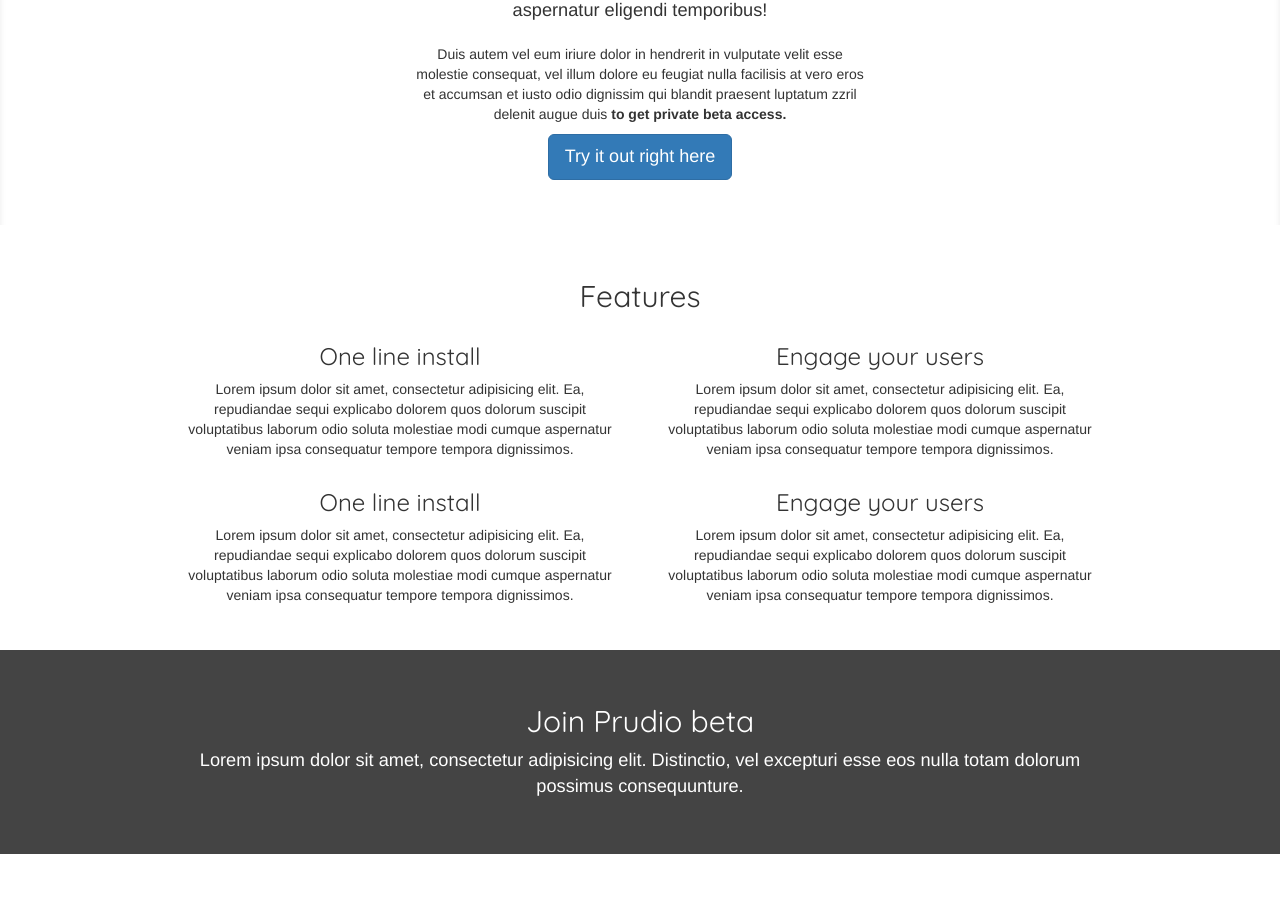
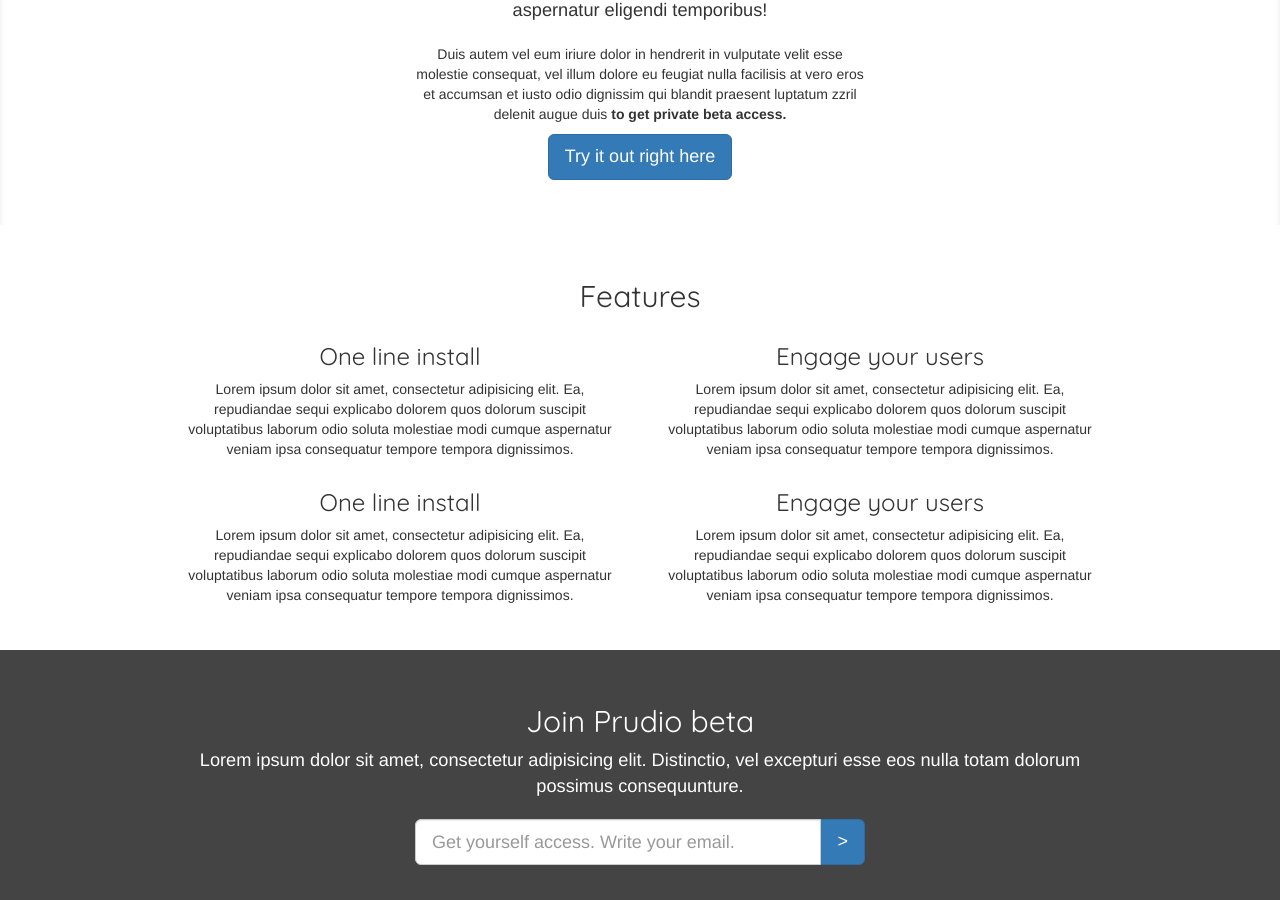
Before and after one commit to PrudioHQ/prudio-landing, a Jekyll site: the page built from index.html, in a window 1280 px wide and 900 px high, scrolled down 957 px. Built offline with Jekyll 4.4.1, drawn with Linux system fonts in a browser that asks for light colours; Markdown is read by kramdown in place of the engine named in the settings; before the commit the page ends 1811 px from its top, so only the background shows below that.

Commit message:
Registration form include

```diff
--- a/_includes/engage.html
+++ b/_includes/engage.html
@@ -8,6 +8,11 @@
         <p class="lead">Lorem ipsum dolor sit amet, consectetur adipisicing elit. Distinctio, vel excepturi esse eos nulla totam dolorum possimus consequunture.</p>
 
       </div>
+
+      <div class="col-sm-6 col-sm-offset-3">
+        {% include registration_form.html %}
+      </div>
+
     </div>
   </div>
 </section>
--- a/_includes/intro.html
+++ b/_includes/intro.html
@@ -12,12 +12,7 @@
             Lorem ipsum dolor sit amet, consectetur adipisicing elit. Modi, sapiente praesentium.
           </p>
 
-          <div class="input-group" id="registration-form">
-            <input type="email" placeholder="Get yourself access. Write your email."  class="form-control input-lg" required>
-            <span class="input-group-btn">
-              <button class="btn btn-primary btn-lg" type="button">></button>
-            </span>
-          </div>
+          {% include registration_form.html %}
 
           </div>
         </div>
--- /dev/null
+++ b/_includes/registration_form.html
@@ -0,0 +1,6 @@
+<div class="input-group" id="registration-form">
+  <input type="email" placeholder="Get yourself access. Write your email."  class="form-control input-lg" required>
+  <span class="input-group-btn">
+    <button class="btn btn-primary btn-lg" type="button">></button>
+  </span>
+</div>
```
